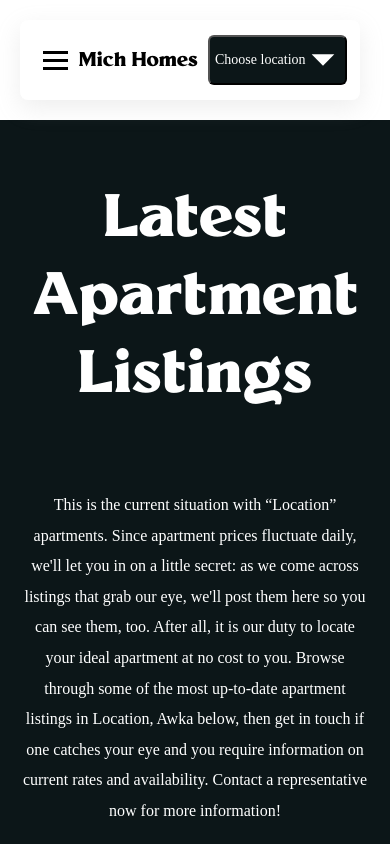
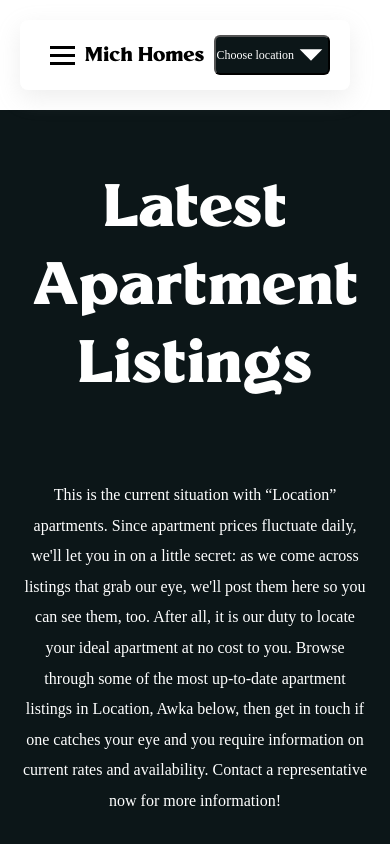
Before and after one commit to Xcoder2023/mich-homes-apartment, a React (Create React App) app: page /latest in a window 390 px wide. Shown: the top 844 px of the page. Built offline with nearby package versions, Linux system fonts and the light colour scheme.

Commit message:
enhancing mobile pop up

```diff
--- a/src/components/landing-page/header-nav/Head.css
+++ b/src/components/landing-page/header-nav/Head.css
@@ -108,8 +108,8 @@ li {
       }
 
   .navbar {
-    width: 340px;
-    height: 80px;
+    width: 330px;
+    height: 70px;
     padding: 0px;
     justify-content: center;
     gap: 10px;
@@ -167,7 +167,7 @@ li {
   }
   .location-sites{
     display: inline-flex;
-    padding: 5px;
+    padding: 0px;
     justify-content: center;
     align-items: center;
     border-radius: 6px;
@@ -175,13 +175,13 @@ li {
     color: var(--White, #FFF);
     text-align: center;
     font-family: 'Poppins';
-    font-size: 14px;
+    font-size: 12px;
     font-style: normal;
     font-weight: 200;
   }
   .locate-site{
     display: inline-flex;
-    padding: 5px;
+    padding: 0px;
     justify-content: center;
     align-items: center;
     border-radius: 6px;
@@ -189,7 +189,7 @@ li {
     color: var(--black, #000);
     text-align: center;
     font-family: 'Poppins';
-    font-size: 14px;
+    font-size: 13px;
     font-style: normal;
     font-weight: 500;
   }
--- a/src/components/location-page/location-nav/Nav.css
+++ b/src/components/location-page/location-nav/Nav.css
@@ -11,7 +11,6 @@
     box-shadow: 0px 8px 24px 0px rgba(172, 172, 172, 0.20);
     position: sticky;
     top: 0;
-    padding-top: 20px;
     gap: 8px;
     z-index: 10;
 }
@@ -27,7 +26,7 @@
     gap: 10px;
     color: var(--primary-darker, #0C1618);
     font-family: 'Poppins';
-    font-size: 17px;
+    font-size: 16px;
     font-style: normal;
     font-weight: 500;
 }
@@ -66,7 +65,7 @@
     display: flex;
     color: var(--primary-darker, #0C1618);
     font-family: 'Poppins';
-    font-size: 17px;
+    font-size: 15px;
     font-style: normal;
     font-weight: 500;
     /* line-height: 34px;  */
```
